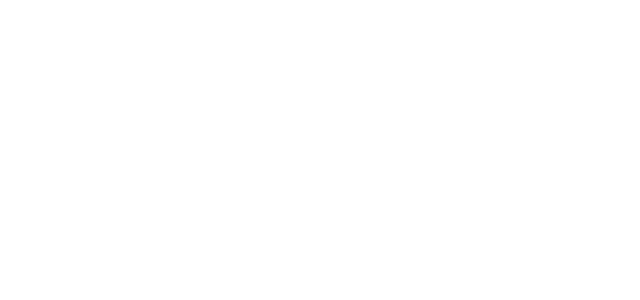
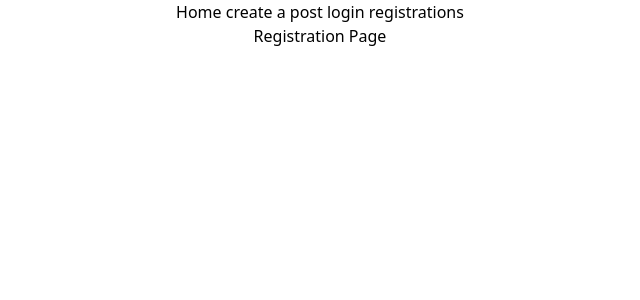
Before and after one commit to TylerWong92/finalproject, a React (Create React App) app in the folder client/: page /registration in a window 1280 px wide. Before the commit this address had no page. Shown: the top 300 px of the page, without its empty margins (320-960 px from the left). Built offline with nearby package versions, Linux system fonts and the light colour scheme.

Commit message:
Adding App.js routes and links - login -registration

```diff
--- a/client/src/App.js
+++ b/client/src/App.js
@@ -1,17 +1,25 @@
 import "./App.css";
-import { BrowserRouter as Router, Routes, Route } from "react-router-dom";
+import { BrowserRouter as Router, Routes, Route, Link } from "react-router-dom";
 import Home from "./pages/Home";
 import CreatePost from "./pages/CreatePost";
 import Post from "./pages/Post";
+import Login from "./pages/Login";
+import Registration from "./pages/Registration";
 
 function App() {
   return (
     <div className="App">
       <Router>
+        <Link to="/">Home </Link>
+        <Link to="/createpost">create a post </Link>
+        <Link to="/login">login </Link>
+        <Link to="/registration">registrations </Link>
         <Routes>
           <Route path="/" element={<Home />} />
           <Route path="/createpost" element={<CreatePost />} />
           <Route path="/post/:id" element={<Post />} />
+          <Route path="/registration" element={<Registration />} />
+          <Route path="/login" element={<Login />} />
         </Routes>
       </Router>
     </div>
--- /dev/null
+++ b/client/src/pages/Login.js
@@ -0,0 +1,7 @@
+import React from "react";
+
+const Login = () => {
+  return <div>Login Page</div>;
+};
+
+export default Login;
--- /dev/null
+++ b/client/src/pages/Registration.js
@@ -0,0 +1,7 @@
+import React from "react";
+
+const Registration = () => {
+  return <div>Registration Page</div>;
+};
+
+export default Registration;
```
Also changed, not shown: 1 other file (tests, documents, lock files or other folders).
